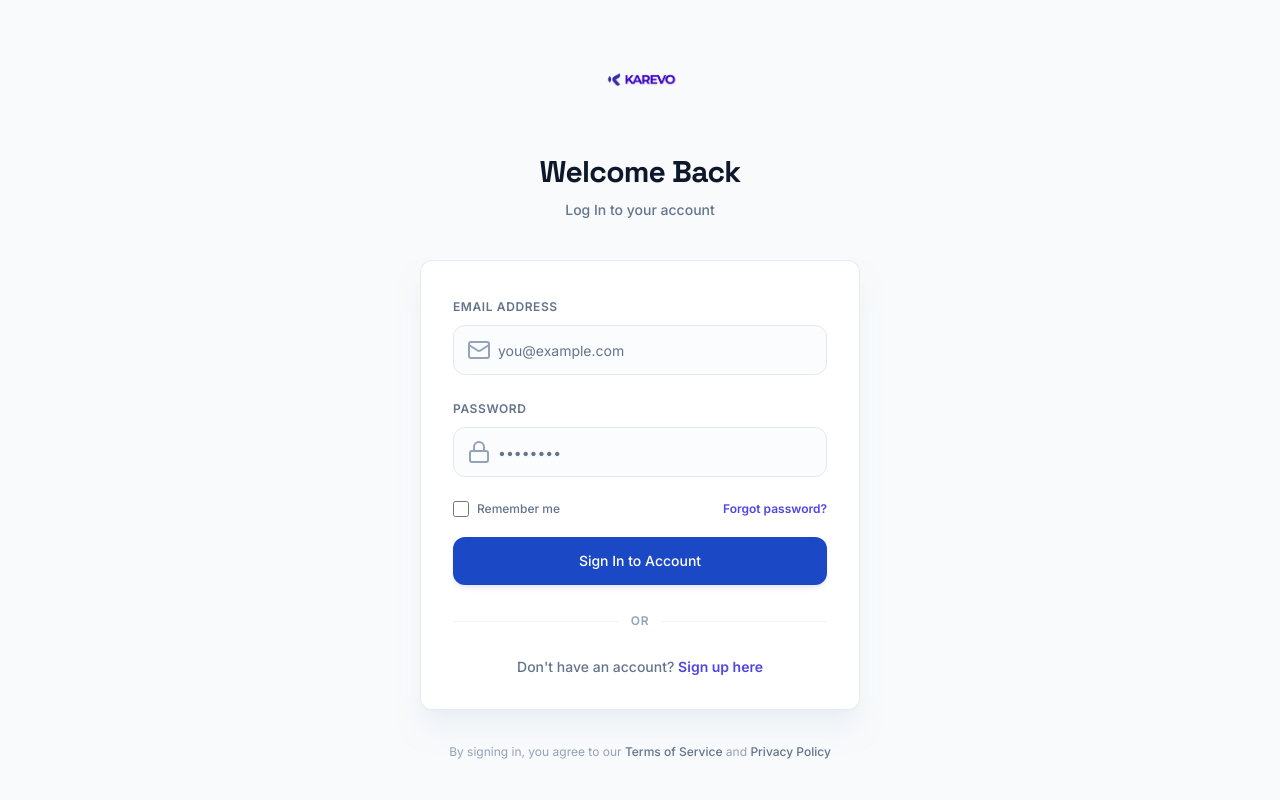
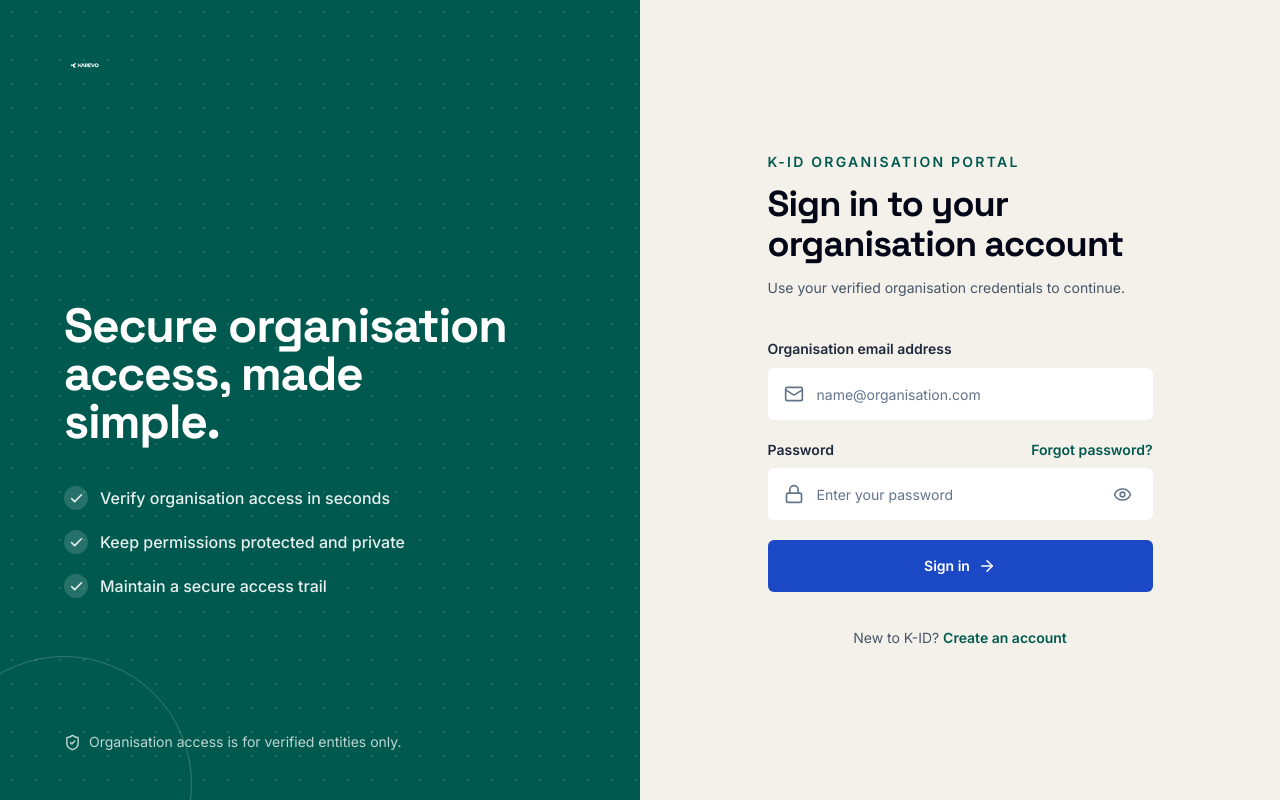
Before and after one commit to Karevo-technologies/karevo-users-webapp, a React (Vite) app: page /login in a window 1280 px wide. Built offline with nearby package versions, Linux system fonts and the light colour scheme.

Commit message:
feat: implement login page

```diff
--- a/src/pages/login/page.tsx
+++ b/src/pages/login/page.tsx
@@ -3,9 +3,23 @@
 import { useAuth } from "../../context/AuthContext";
 import { Button } from "../../components/ui/button";
 import { Input } from "../../components/ui/input";
-import { Card } from "../../components/ui/card";
-import { Mail, Lock, AlertCircle } from "lucide-react";
+import {
+  AlertCircle,
+  ArrowRight,
+  Check,
+  Eye,
+  EyeOff,
+  Lock,
+  Mail,
+  ShieldCheck,
+} from "lucide-react";
 import logo from "../../assets/logo.png";
+
+const organisationBenefits = [
+  "Verify organisation access in seconds",
+  "Keep permissions protected and private",
+  "Maintain a secure access trail",
+];
 
 const LoginPage = () => {
   const navigate = useNavigate();
@@ -14,163 +28,204 @@
   const [password, setPassword] = useState("");
   const [error, setError] = useState("");
   const [isLoading, setIsLoading] = useState(false);
+  const [isPasswordVisible, setIsPasswordVisible] = useState(false);
 
   const handleSubmit = async (e: React.FormEvent) => {
     e.preventDefault();
     setError("");
-    setIsLoading(true);
 
-    try {
-      if (!email || !password) {
-        setError("Please fill in all fields");
+    if (!email.trim() && !password) {
+      setError("Enter your organisation email address and password.");
+      return;
+    }
+
+    if (!email.trim()) {
+      setError("Enter your organisation email address.");
       return;
     }
 
     if (!/^[^\s@]+@[^\s@]+\.[^\s@]+$/.test(email)) {
-        setError("Please enter a valid email");
+      setError("Enter a valid organisation email address.");
       return;
     }
 
+    if (!password) {
+      setError("Enter your password to sign in.");
+      return;
+    }
+
+    setIsLoading(true);
+
+    try {
       await login(email, password);
-      navigate("/dashboard");
-    } catch (err) {
-      setError("Login failed. Please try again.");
+      navigate("/org/dashboard");
+    } catch {
+      setError(
+        "We couldn’t sign you in with those organisation credentials. Check your email and password and try again.",
+      );
     } finally {
       setIsLoading(false);
     }
   };
 
   return (
-    <div className="min-h-screen bg-slate-50 dark:bg-slate-950 flex flex-col items-center justify-center p-6 antialiased selection:bg-indigo-500 selection:text-white">
-      <div className="w-full max-w-[440px]">
+    <main className="min-h-screen bg-[#f4f1eb] text-slate-900 antialiased">
+      <div className="grid min-h-screen lg:grid-cols-[minmax(0,1fr)_minmax(0,1fr)]">
+        <aside className="relative hidden overflow-hidden bg-[#00594f] px-10 py-12 text-white lg:flex lg:flex-col xl:px-16">
+          <div
+            className="pointer-events-none absolute inset-0 opacity-20"
+            style={{
+              backgroundImage:
+                "radial-gradient(rgba(255,255,255,0.65) 1px, transparent 1px)",
+              backgroundSize: "24px 24px",
+            }}
+          />
+          <div className="pointer-events-none absolute -bottom-28 -left-16 h-64 w-64 rounded-full border border-white/20" />
 
-        {/* Header Segment */}
-        <div className="text-center mb-10">
-          <div className="inline-flex items-center justify-center w-24 h-24 mb-5 overflow-hidden transition-transform duration-300 hover:scale-105">
+          <div className="relative flex items-center">
             <img
               src={logo}
-              alt="Karevo"
-              className="w-full h-full object-contain filter drop-shadow-sm"
+              alt="K-ID"
+              className="h-10 w-auto max-w-[150px] object-contain brightness-0 invert"
             />
           </div>
-          <h1 className="font-display text-3xl font-bold tracking-tight text-slate-900 dark:text-slate-50">
-            Welcome Back
+
+          <div className="relative my-auto max-w-xl pt-20">
+            <h1 className="kv-display max-w-md text-4xl font-bold leading-[1.12] tracking-tight xl:text-5xl">
+              Secure organisation access, made simple.
             </h1>
-          <p className="text-sm font-medium text-slate-500 dark:text-slate-400 mt-2.5">
-            Log In to your account
-          </p>
+
+            <ul className="mt-10 space-y-5" aria-label="K-ID organisation benefits">
+              {organisationBenefits.map((benefit) => (
+                <li key={benefit} className="flex items-center gap-3 text-base font-medium text-white/90">
+                  <span className="flex h-6 w-6 shrink-0 items-center justify-center rounded-full bg-white/15">
+                    <Check size={15} strokeWidth={2.5} aria-hidden="true" />
+                  </span>
+                  {benefit}
+                </li>
+              ))}
+            </ul>
           </div>
 
-        {/* Structural Form Layer */}
-        <Card className="p-8 bg-white dark:bg-slate-900/50 shadow-xl shadow-slate-200/50 dark:shadow-none border border-slate-200/80 dark:border-slate-800 backdrop-blur-md rounded-2xl">
-          <form onSubmit={handleSubmit} className="space-y-5">
+          <p className="relative flex items-center gap-2 text-sm text-white/75">
+            <ShieldCheck size={17} aria-hidden="true" />
+            Organisation access is for verified entities only.
+          </p>
+        </aside>
 
-            {/* Context Error Notice */}
+        <section className="flex min-h-screen items-center justify-center px-6 py-12 sm:px-10 lg:px-16">
+          <div className="w-full max-w-[385px]">
+            <div className="mb-10 lg:hidden">
+              <img src={logo} alt="K-ID" className="h-9 w-auto max-w-[132px] object-contain" />
+            </div>
+
+            <header className="mb-9">
+              <p className="mb-3 text-sm font-semibold uppercase tracking-[0.16em] text-[#00594f]">
+                K-ID Organisation Portal
+              </p>
+              <h1 className="kv-display text-3xl font-bold tracking-tight text-slate-950 sm:text-4xl">
+                Sign in to your organisation account
+              </h1>
+              <p className="mt-3 text-sm leading-6 text-slate-600">
+                Use your verified organisation credentials to continue.
+              </p>
+            </header>
+
+            <form onSubmit={handleSubmit} noValidate className="space-y-5">
               {error && (
-              <div className="flex items-start gap-3 p-3.5 bg-rose-50 dark:bg-rose-950/30 border border-rose-100 dark:border-rose-900/50 rounded-xl animate-in fade-in slide-in-from-top-1 duration-200">
-                <AlertCircle className="w-5 h-5 text-rose-600 dark:text-rose-400 flex-shrink-0 mt-0.5" />
-                <p className="text-sm font-medium text-rose-700 dark:text-rose-300">{error}</p>
+                <div
+                  className="flex items-start gap-3 rounded-xl border border-rose-200 bg-rose-50 p-3.5 text-rose-800"
+                  role="alert"
+                >
+                  <AlertCircle className="mt-0.5 h-5 w-5 shrink-0" aria-hidden="true" />
+                  <p className="text-sm leading-5">{error}</p>
                 </div>
               )}
 
-            {/* Email Input Framework */}
               <div className="space-y-2">
-              <label htmlFor="email" className="text-xs font-semibold uppercase tracking-wider text-slate-500 dark:text-slate-400">
-                Email Address
+                <label htmlFor="email" className="text-sm font-semibold text-slate-800">
+                  Organisation email address
                 </label>
-              <div className="relative group">
-                <Mail className="absolute left-3.5 top-1/2 -translate-y-1/2 w-4.5 h-4.5 text-slate-400 group-focus-within:text-indigo-600 transition-colors" />
+                <div className="relative">
+                  <Mail
+                    className="pointer-events-none absolute left-4 top-1/2 h-5 w-5 -translate-y-1/2 text-slate-500"
+                    aria-hidden="true"
+                  />
                   <Input
                     id="email"
                     type="email"
-                  placeholder="you@example.com"
+                    autoComplete="email"
+                    placeholder="name@organisation.com"
                     value={email}
                     onChange={(e) => setEmail(e.target.value)}
-                  className="pl-11 pr-4 py-6 text-sm bg-slate-50/50 dark:bg-slate-950/40 border-slate-200 dark:border-slate-800 rounded-xl focus:bg-white dark:focus:bg-slate-950 focus:ring-2 focus:ring-indigo-600/20 focus:border-indigo-600 transition-all"
                     disabled={isLoading}
+                    aria-invalid={Boolean(error)}
+                    className="h-[52px] rounded-2xl border-transparent bg-[#e5eeec] py-3 pl-12 pr-4 text-sm text-slate-900 placeholder:text-slate-500 focus-visible:border-[#00594f] focus-visible:bg-white focus-visible:ring-[#00594f]/20"
                   />
                 </div>
               </div>
 
-            {/* Password Input Framework */}
               <div className="space-y-2">
-              <label htmlFor="password" className="text-xs font-semibold uppercase tracking-wider text-slate-500 dark:text-slate-400">
+                <div className="flex items-center justify-between gap-4">
+                  <label htmlFor="password" className="text-sm font-semibold text-slate-800">
                     Password
                   </label>
-              <div className="relative group">
-                <Lock className="absolute left-3.5 top-1/2 -translate-y-1/2 w-4.5 h-4.5 text-slate-400 group-focus-within:text-indigo-600 transition-colors" />
+                  <a href="#" className="text-sm font-semibold text-[#00594f] hover:underline">
+                    Forgot password?
+                  </a>
+                </div>
+                <div className="relative">
+                  <Lock
+                    className="pointer-events-none absolute left-4 top-1/2 h-5 w-5 -translate-y-1/2 text-slate-500"
+                    aria-hidden="true"
+                  />
                   <Input
                     id="password"
-                  type="password"
-                  placeholder="••••••••"
+                    type={isPasswordVisible ? "text" : "password"}
+                    autoComplete="current-password"
+                    placeholder="Enter your password"
                     value={password}
                     onChange={(e) => setPassword(e.target.value)}
-                  className="pl-11 pr-4 py-6 text-sm bg-slate-50/50 dark:bg-slate-950/40 border-slate-200 dark:border-slate-800 rounded-xl focus:bg-white dark:focus:bg-slate-950 focus:ring-2 focus:ring-indigo-600/20 focus:border-indigo-600 transition-all"
                     disabled={isLoading}
+                    aria-invalid={Boolean(error)}
+                    className="h-[52px] rounded-2xl border-transparent bg-[#e5eeec] py-3 pl-12 pr-12 text-sm text-slate-900 placeholder:text-slate-500 focus-visible:border-[#00594f] focus-visible:bg-white focus-visible:ring-[#00594f]/20"
                   />
+                  <button
+                    type="button"
+                    onClick={() => setIsPasswordVisible((visible) => !visible)}
+                    className="absolute right-3 top-1/2 flex h-9 w-9 -translate-y-1/2 items-center justify-center rounded-lg text-slate-500 transition-colors hover:bg-[#d5e4e0] hover:text-[#00594f] focus-visible:outline-none focus-visible:ring-2 focus-visible:ring-[#00594f]/30"
+                    aria-label={isPasswordVisible ? "Hide password" : "Show password"}
+                    disabled={isLoading}
+                  >
+                    {isPasswordVisible ? <EyeOff size={19} /> : <Eye size={19} />}
+                  </button>
                 </div>
               </div>
 
-            {/* Remember me & Password Utility Anchors */}
-            <div className="flex items-center justify-between pt-1 select-none">
-              <label className="flex items-center gap-2 cursor-pointer group">
-                <input
-                  type="checkbox"
-                  className="h-4 w-4 rounded border-slate-300 dark:border-slate-800 text-indigo-600 focus:ring-indigo-600/20 accent-indigo-600"
-                />
-                <span className="text-xs font-medium text-slate-500 dark:text-slate-400 group-hover:text-slate-700 dark:group-hover:text-slate-300 transition-colors">
-                  Remember me
-                </span>
-              </label>
-              <a
-                href="#"
-                className="text-xs font-semibold text-indigo-600 dark:text-indigo-400 hover:underline"
-              >
-                Forgot password?
-              </a>
-            </div>
-
-            {/* Executive Action Trigger */}
               <Button
                 type="submit"
                 disabled={isLoading}
-              className="w-full py-6 mt-2 bg-indigo-600 hover:bg-indigo-700 dark:bg-indigo-600 dark:hover:bg-indigo-500 text-white font-medium rounded-xl transition-all shadow-md shadow-indigo-600/10 hover:shadow-indigo-600/20 duration-150 disabled:opacity-50 disabled:pointer-events-none"
+                className="h-[52px] w-full rounded-2xl bg-[#00594f] text-sm font-semibold text-white shadow-none transition-colors hover:bg-[#004941] focus-visible:ring-[#00594f]/30"
               >
-              {isLoading ? "Verifying..." : "Sign In to Account"}
+                {isLoading ? "Signing in…" : "Sign in"}
+                {!isLoading && <ArrowRight size={18} aria-hidden="true" />}
               </Button>
+            </form>
 
-            {/* Decorative Grid Separator */}
-            <div className="relative py-2">
-              <div className="absolute inset-0 flex items-center">
-                <div className="w-full border-t border-slate-100 dark:border-slate-800"></div>
-              </div>
-              <div className="relative flex justify-center text-xs uppercase tracking-wider font-bold">
-                <span className="px-3 bg-white dark:bg-slate-900 text-slate-400 dark:text-slate-500">or</span>
-              </div>
-            </div>
-
-            {/* Navigational Anchor */}
-            <p className="text-center text-sm font-medium text-slate-500 dark:text-slate-400">
-              Don't have an account?{" "}
-              <Link
-                to="/register"
-                className="text-indigo-600 dark:text-indigo-400 hover:text-indigo-700 dark:hover:text-indigo-300 font-semibold transition-colors"
-              >
-                Sign up here
+            <p className="mt-9 text-center text-sm text-slate-600">
+              New to K-ID?{" "}
+              <Link to="/register" className="font-semibold text-[#00594f] hover:underline">
+                Create an account
               </Link>
             </p>
-          </form>
-        </Card>
 
-        {/* Global Bottom Policy Disclaimers */}
-        <p className="text-center text-xs leading-relaxed text-slate-400 dark:text-slate-500 mt-8 px-4">
-          By signing in, you agree to our{" "}
-          <a href="#" className="hover:underline font-medium text-slate-500 dark:text-slate-400">Terms of Service</a>{" "}
-          and{" "}
-          <a href="#" className="hover:underline font-medium text-slate-500 dark:text-slate-400">Privacy Policy</a>
+            <p className="mt-10 text-center text-xs leading-5 text-slate-500 lg:hidden">
+              Organisation access is for verified entities only.
             </p>
           </div>
+        </section>
       </div>
+    </main>
   );
 };
 
```
Also changed, not shown: src/App.tsx (+11 -0 lines). Lines whose indentation alone changed are shown as unchanged.
